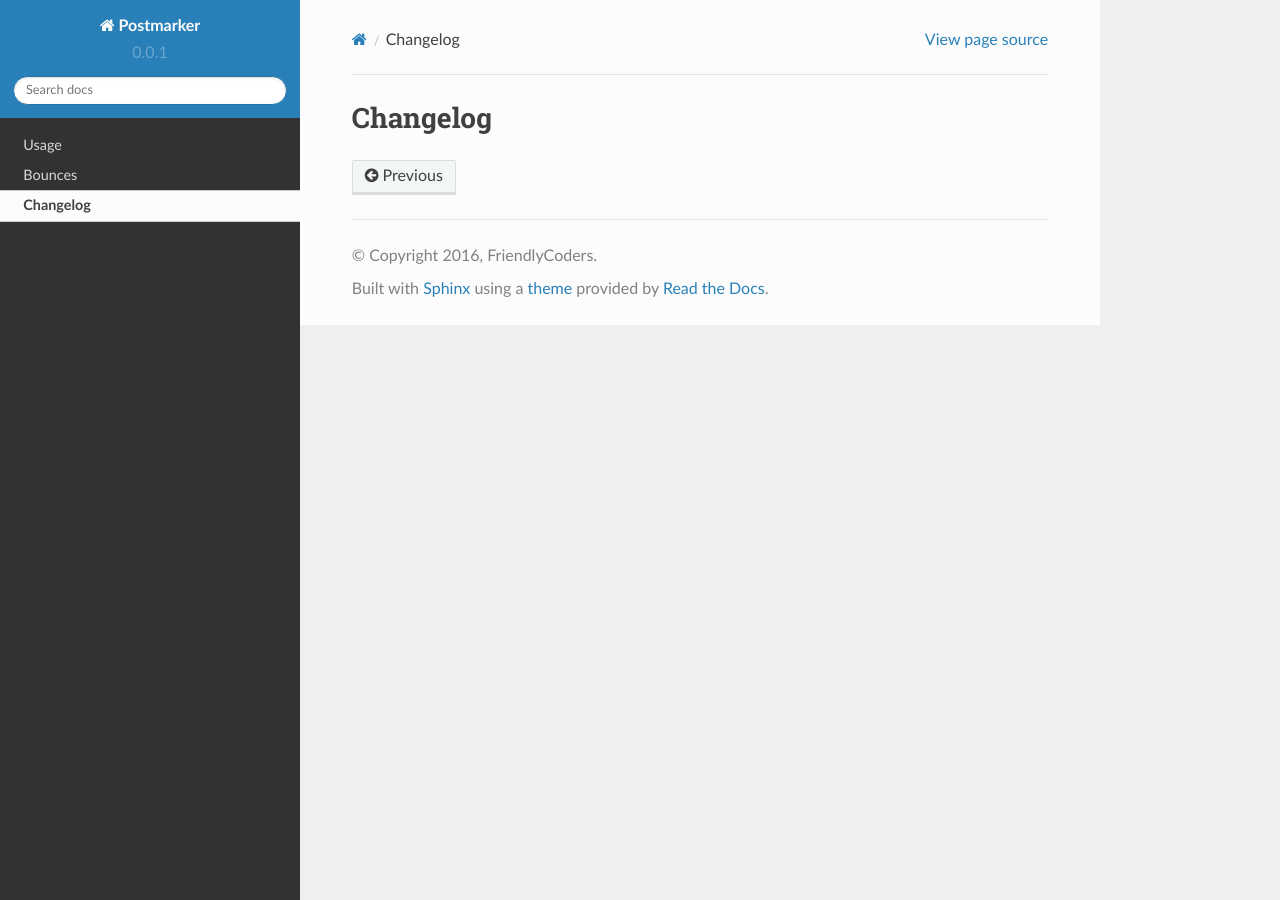
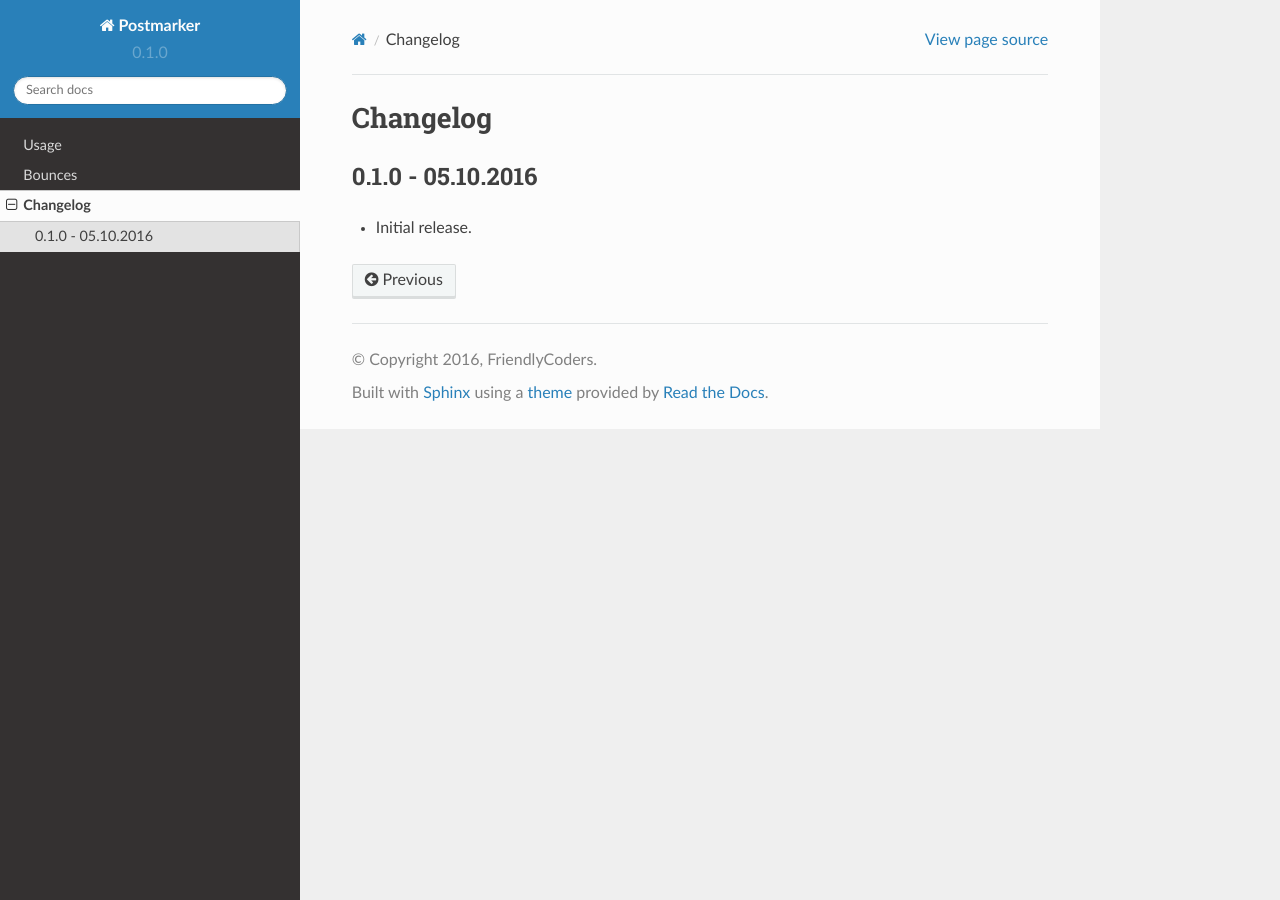
Before and after one commit to Stranger6667/postmarker, a Sphinx documentation site: the page built from docs/changelog.rst, in a window 1280 px wide. Built offline with Sphinx 7.4.7 and the Read the Docs theme 2.0.0, drawn with Linux system fonts in a browser that asks for light colours.

Commit message:
Release 0.1.0

```diff
--- a/docs/changelog.rst
+++ b/docs/changelog.rst
@@ -2,3 +2,8 @@
 
 Changelog
 =========
+
+0.1.0 - 05.10.2016
+------------------
+
+- Initial release.
--- a/postmarker/__init__.py
+++ b/postmarker/__init__.py
@@ -1,4 +1,4 @@
 # coding: utf-8
 
 
-__version__ = '0.0.1'
+__version__ = '0.1.0'
```
